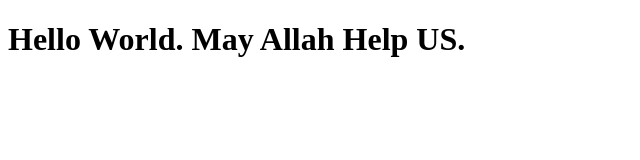
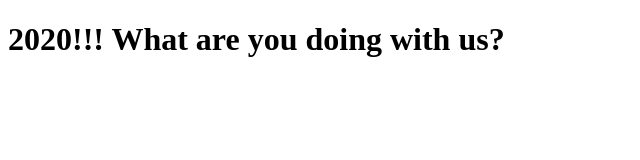
Before and after one commit to mashreqsol/bootcamp2020, a plain HTML site: page index.html in a window 1280 px wide. Shown: the whole page, without its empty margins (0-640 px from the left). Drawn offline with Linux system fonts and the light colour scheme.

Commit message:
Update index.html

```diff
--- a/index.html
+++ b/index.html
@@ -6,6 +6,6 @@
     <title>Document</title>
 </head>
 <body>
-   <h1>Hello World. May Allah Help US. </h1>
+   <h1>2020!!! What are you doing with us? </h1>
 </body>
 </html>
```
